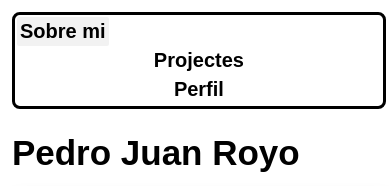
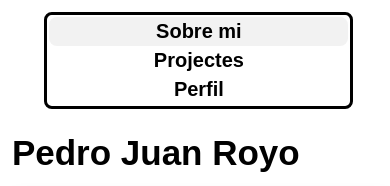
Before and after one commit to Parzival1918/PersonalWebsite, a plain HTML site: page main.html in a window 390 px wide. Shown: the top 186 px of the page. Drawn offline with Linux system fonts and the light colour scheme.

Commit message:
Fixed menu

```diff
--- a/styling.css
+++ b/styling.css
@@ -125,4 +125,12 @@ button.menu:hover {
     width: 100%;
     border-radius: 2vw;
   }
+  button.menuselected {
+    width: 100%;
+    border-radius: 2vw;
+  }
+  div.menustyle {
+    width: 80%;
+    margin: auto;
+  }
 }
```
